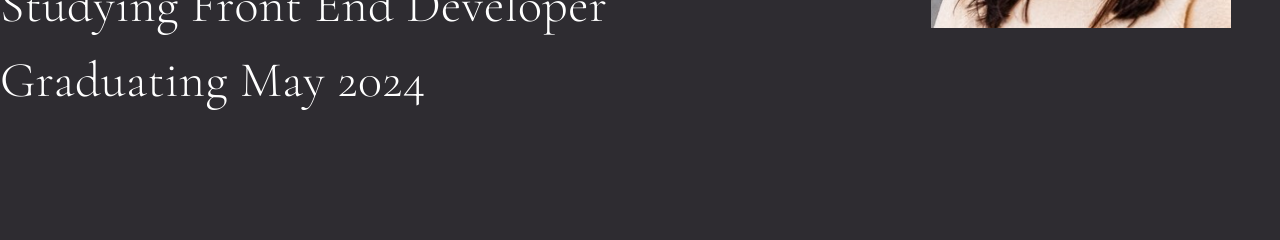
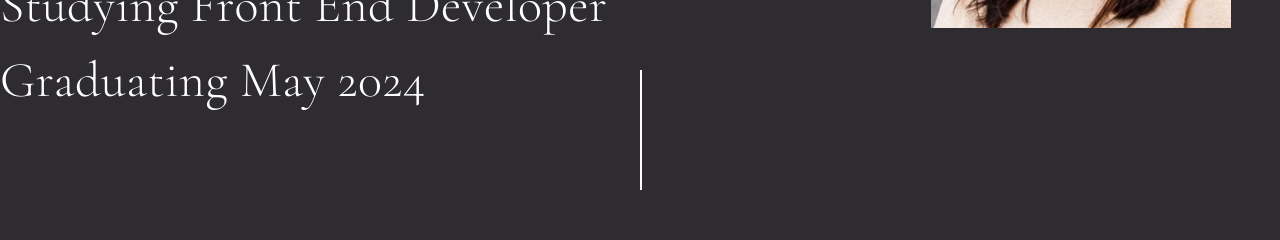
Before and after one commit to JennyWeij/JennyPortfolio, a React (Vite) app: page / in a window 1280 px wide. Shown: the part 522-762 px from the top of the page. Built offline with nearby package versions, Linux system fonts and the light colour scheme.

Commit message:
added the scroll effect to the start page, added marginright to the imagebox

```diff
--- a/src/Pages/AboutMe.tsx
+++ b/src/Pages/AboutMe.tsx
@@ -7,6 +7,7 @@ import Typography from "@mui/material/Typography";
 
 function AboutMe() {
   return (
+    <Box sx={{ position: "relative", marginTop: "120vh" }}>
       <Box
         sx={{
           display: "flex",
@@ -27,7 +28,7 @@ function AboutMe() {
               display: "flex",
               flexDirection: "column",
               alignItems: "start",
-            maxWidth: "80%",
+              maxWidth: "85%",
               mb: "30px",
             }}
           >
@@ -59,12 +60,12 @@ function AboutMe() {
               jobs in the service industry, will be useful to me no matter what
               type of profession or workplace my future has to offer. <br />
               Through my previous employments, I have learned what I want to get
-            out of my future workplace and what I need in order to be happy and
-            want to stay.
+              out of my future workplace and what I need in order to be happy
+              and want to stay.
               <br /> I am passionate about technology and its potential to drive
-            positive change. I always strive to become better, faster and to do
-            a good job. I look forward to gaining a lot of trust and living up
-            to the expectations set for me.
+              positive change. I always strive to become better, faster and to
+              do a good job. I look forward to gaining a lot of trust and living
+              up to the expectations set for me.
             </Typography>
             <Typography
               sx={{
@@ -129,6 +130,7 @@ function AboutMe() {
             alignItems: "center",
             background: "#9998A0",
             mt: { xs: "0px", md: "0" },
+            mr: { xs: "0px", md: "6%" },
           }}
         >
           <Box
@@ -150,6 +152,7 @@ function AboutMe() {
           </Box>
         </Box>
       </Box>
+    </Box>
   );
 }
 
--- a/src/Pages/Experience.tsx
+++ b/src/Pages/Experience.tsx
@@ -4,7 +4,7 @@ import Typography from "@mui/material/Typography";
 
 function Experience() {
   return (
-    <Box>
+    <Box sx={{ position: "relative" }}>
       <Box
         sx={{
           display: "flex",
--- a/src/Pages/Projects.tsx
+++ b/src/Pages/Projects.tsx
@@ -64,6 +64,7 @@ function Projects() {
   };
 
   return (
+    <Box sx={{ position: "relative" }}>
       <Box
         sx={{
           display: "flex",
@@ -183,6 +184,7 @@ function Projects() {
           ))}
         </Grid>
       </Box>
+    </Box>
   );
 }
 
--- a/src/Pages/StartPage.tsx
+++ b/src/Pages/StartPage.tsx
@@ -3,6 +3,14 @@ import Typography from "@mui/material/Typography";
 
 function StartPage() {
   return (
+    <Box
+      sx={{
+        position: "fixed",
+        top: 0,
+        left: 0,
+        width: "100%",
+      }}
+    >
       <Box
         sx={{
           background: "#2E2C31",
@@ -69,25 +77,31 @@ function StartPage() {
             />
           </Box>
         </Box>
-      {/* <Box
+        {/* Runny vertical line */}
+        <Box
           sx={{
-          position: "relative",
+            marginTop: "15%",
+            position: "absolute",
+            left: "50%", // Align to the center horizontally
+            top: "50%", // Align to the center vertically
             width: "2px",
-          height: "10%",
-          transformStyle: "preserve-3d",
-          transform: "translate3d",
-          animation: `$drip 2s infinite`, // Use the keyframes animation'
-          "@keyframes drip": {
-            "0%": {
-              transform: "translateY(0%)",
+            height: "15%", // Adjust the height as needed
+            background: "white",
+            zIndex: 2, // Ensure the line is above the content
+            "&::after": {
+              content: '""',
+              position: "absolute",
+              top: 0,
+              left: "50%",
+              transform: "translate(-50%, -100%)",
+              width: "100%",
+              height: "100%",
+              background: "#2E2C31",
+              animation: "$drip 2s infinite", // Use the keyframes animation'
             },
-            "100%": {
-              transform: "translateY(-100%)",
-            },
-          },
-          zIndex: 2, // Ensure the line is above the content
           }}
-      ></Box> */}
+        ></Box>
+      </Box>
     </Box>
   );
 }
```
Lines whose indentation alone changed are shown as unchanged.
